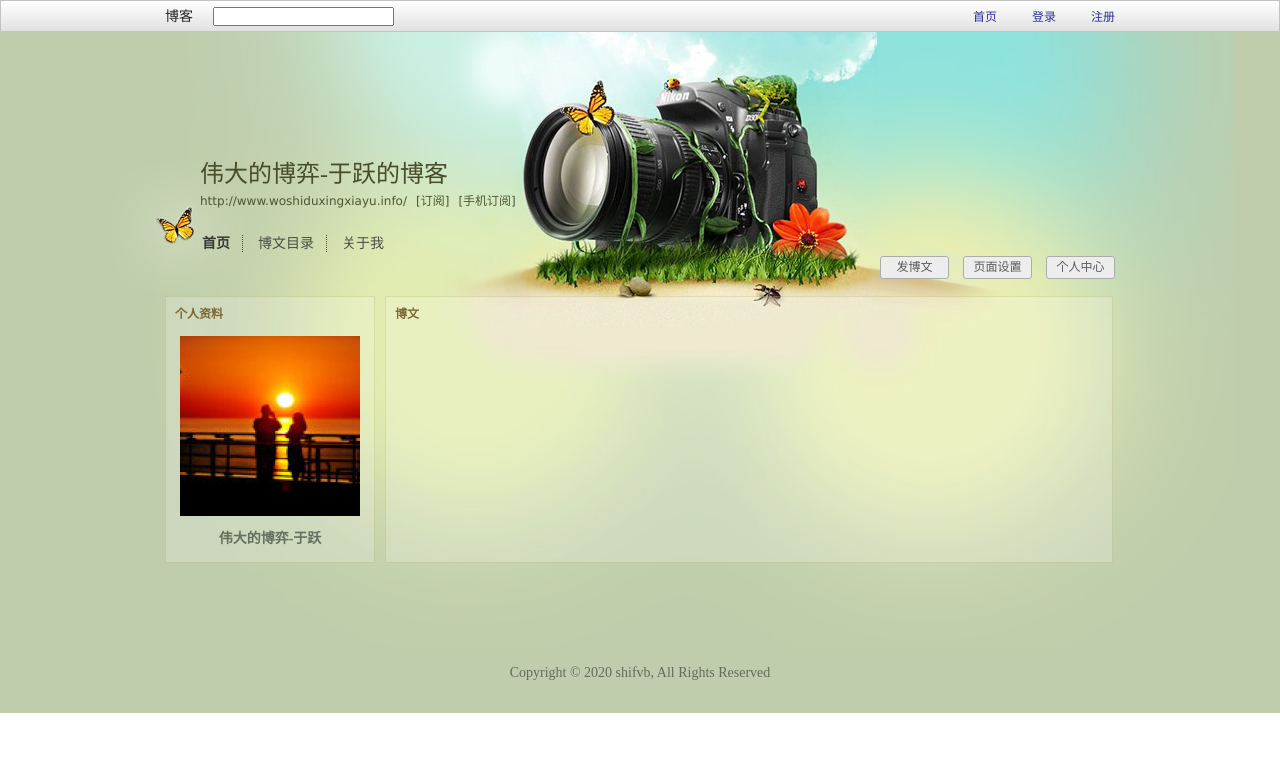
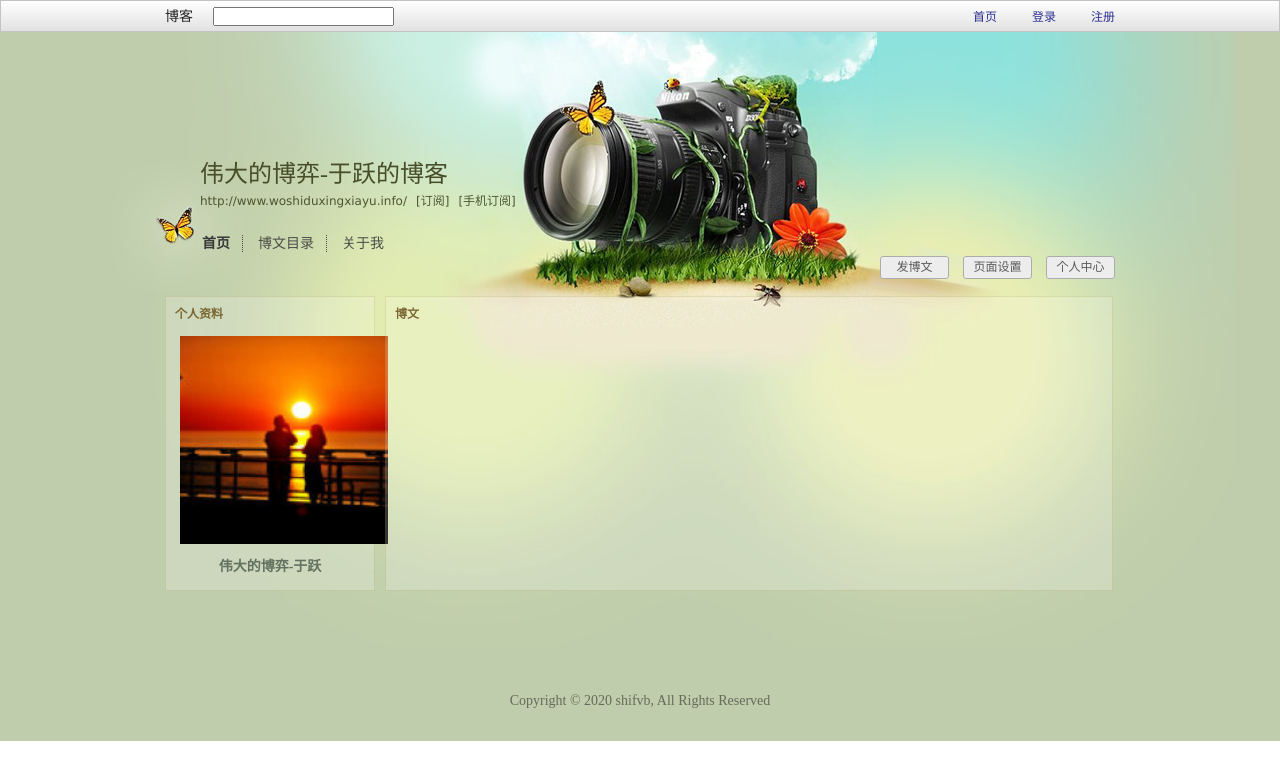
Before and after one commit to shifvb/blogYY, a Flask app: page /blogYY/article/ in a window 1280 px wide. Shown: the top 780 px of the page. Run offline with Flask 2, Linux system fonts and the light colour scheme; data that the repository does not hold is empty; some libraries are stand-ins or nearby versions.

Commit message:
update: article ui change

```diff
--- a/web_content/static/blogYY/index.css
+++ b/web_content/static/blogYY/index.css
@@ -7,6 +7,10 @@
 p, span, a {
     font-size: 14px;
     font-family: "宋体";
+}
+
+img {
+    width: 100%;
 }
 
 body {
```
